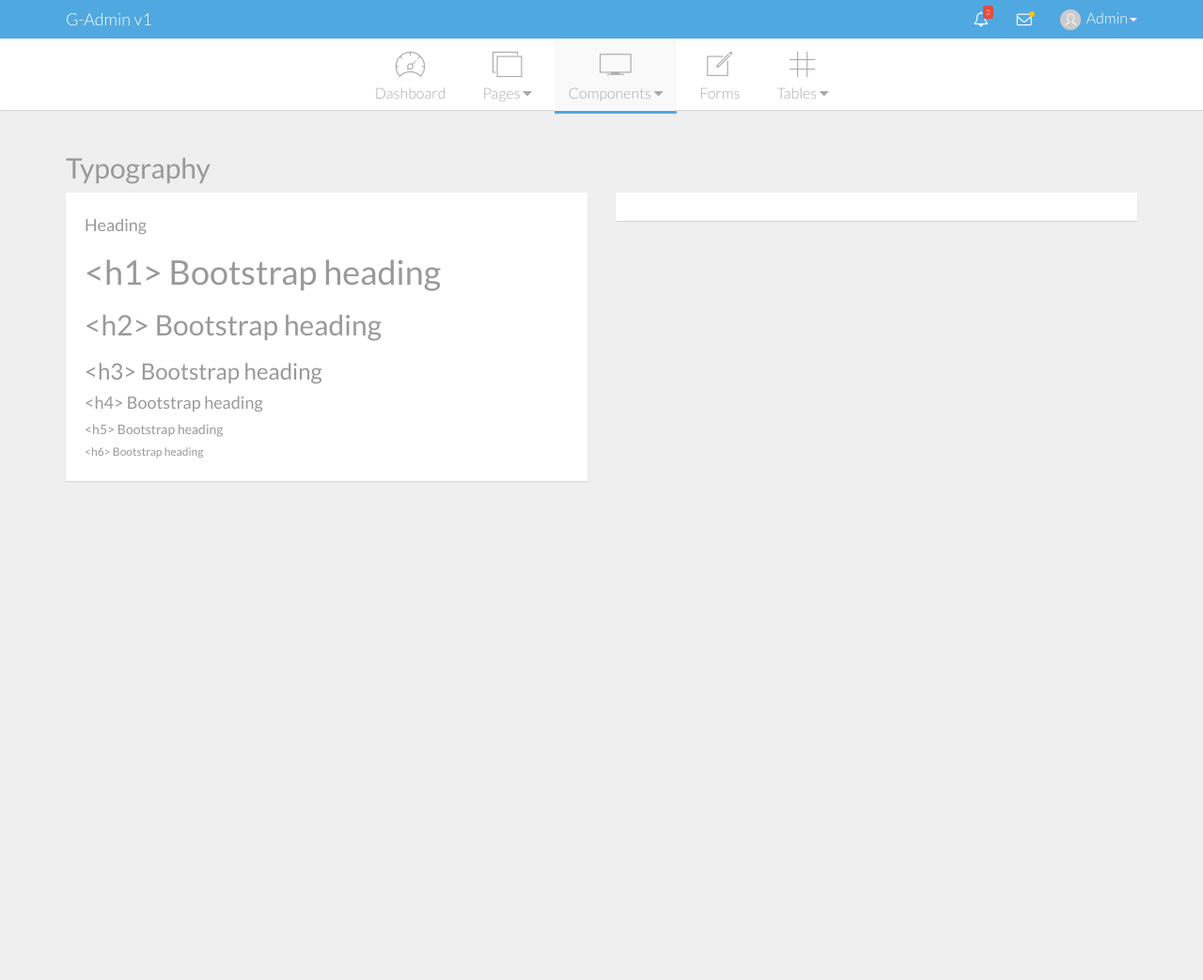
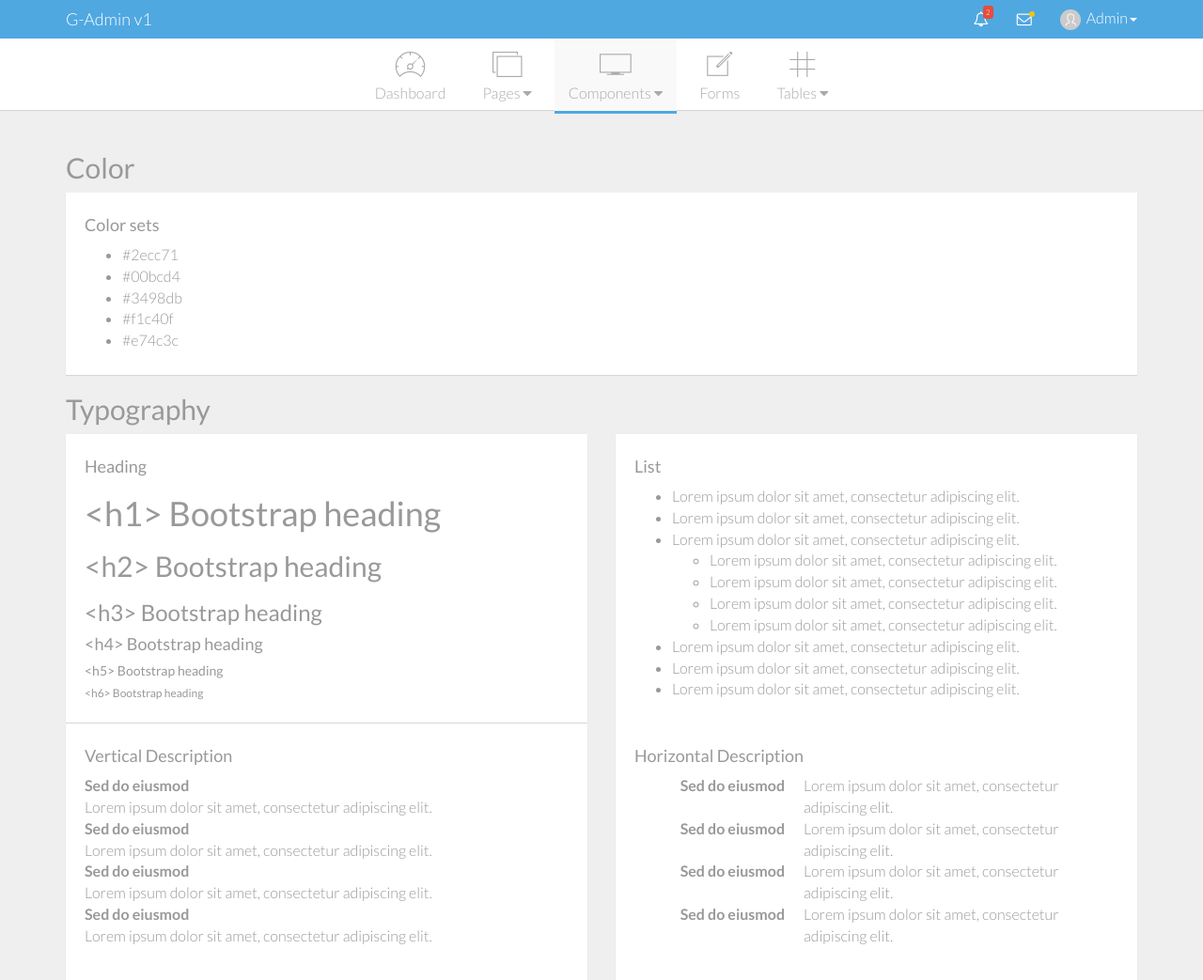
Before and after one commit to onlyyouwa/growthd-admin, a website: page pages/components.general.html in a window 1280 px wide. Shown: the whole page at 94% size. Before the commit the page ends 800 px from the top, so only its background shows below. Drawn offline with nearby package versions, Linux system fonts and the light colour scheme.

Commit message:
add list description

```diff
--- a/pages/components.general.html
+++ b/pages/components.general.html
@@ -168,7 +168,31 @@
 
 	<!-- Main Content -->
 	<div class="main-content container">
+
+		<h2>Color</h2>
+		<!-- row -->
+		<div class="row">
+			<div class="col-sm-12">
+				<div class="box">
+					<div class="box-header">
+						<h4>Color sets</h4>
+					</div>
+					<div class="box-content">
+						<ul class="color-set">
+							<li>#2ecc71</li><!-- remove space -> prevent inline list error width
+							--><li>#00bcd4</li><!--
+							--><li>#3498db</li><!--
+							--><li>#f1c40f</li><!--
+							--><li>#e74c3c</li>
+						</ul>
+					</div>
+				</div>
+			</div>
+		</div>
+		<!-- End row -->
+
 		<h2>Typography</h2>
+		<!-- row -->
 		<div class="row">
 			<div class="col-sm-6">
 				<div class="box">
@@ -187,9 +211,73 @@
 			</div>
 			<div class="col-sm-6">
 				<div class="box">
+					<div class="box-header">
+						<h4>List</h4>
+					</div>
+					<div class="box-content">
+						<ul>
+							<li>Lorem ipsum dolor sit amet, consectetur adipiscing elit.</li>
+							<li>Lorem ipsum dolor sit amet, consectetur adipiscing elit.</li>
+							<li>
+								Lorem ipsum dolor sit amet, consectetur adipiscing elit.
+								<ul>
+									<li>Lorem ipsum dolor sit amet, consectetur adipiscing elit.</li>
+									<li>Lorem ipsum dolor sit amet, consectetur adipiscing elit.</li>
+									<li>Lorem ipsum dolor sit amet, consectetur adipiscing elit.</li>
+									<li>Lorem ipsum dolor sit amet, consectetur adipiscing elit.</li>
+								</ul>
+							</li>
+							<li>Lorem ipsum dolor sit amet, consectetur adipiscing elit.</li>
+							<li>Lorem ipsum dolor sit amet, consectetur adipiscing elit.</li>
+							<li>Lorem ipsum dolor sit amet, consectetur adipiscing elit.</li>
+						</ul>
+					</div>
 				</div>
 			</div>
 		</div>
+		<!-- End row -->
+		<!-- row -->
+		<div class="row">
+			<div class="col-sm-6">
+				<div class="box">
+					<div class="box-header">
+						<h4>Vertical Description</h4>
+					</div>
+					<div class="box-content">
+						<dl>
+							<dt>Sed do eiusmod</dt>
+							<dd>Lorem ipsum dolor sit amet, consectetur adipiscing elit.</dd>
+							<dt>Sed do eiusmod</dt>
+							<dd>Lorem ipsum dolor sit amet, consectetur adipiscing elit.</dd>
+							<dt>Sed do eiusmod</dt>
+							<dd>Lorem ipsum dolor sit amet, consectetur adipiscing elit.</dd>
+							<dt>Sed do eiusmod</dt>
+							<dd>Lorem ipsum dolor sit amet, consectetur adipiscing elit.</dd>
+						</dl>
+					</div>
+				</div>
+			</div>
+			<div class="col-sm-6">
+				<div class="box">
+					<div class="box-header">
+						<h4>Horizontal Description</h4>
+					</div>
+					<div class="box-content">
+						<dl class="dl-horizontal">
+							<dt>Sed do eiusmod</dt>
+							<dd>Lorem ipsum dolor sit amet, consectetur adipiscing elit.</dd>
+							<dt>Sed do eiusmod</dt>
+							<dd>Lorem ipsum dolor sit amet, consectetur adipiscing elit.</dd>
+							<dt>Sed do eiusmod</dt>
+							<dd>Lorem ipsum dolor sit amet, consectetur adipiscing elit.</dd>
+							<dt>Sed do eiusmod</dt>
+							<dd>Lorem ipsum dolor sit amet, consectetur adipiscing elit.</dd>
+						</dl>
+					</div>
+				</div>
+			</div>
+		</div>
+		<!-- End row -->
 	</div>
 	<!-- End Main Content -->
 
```
